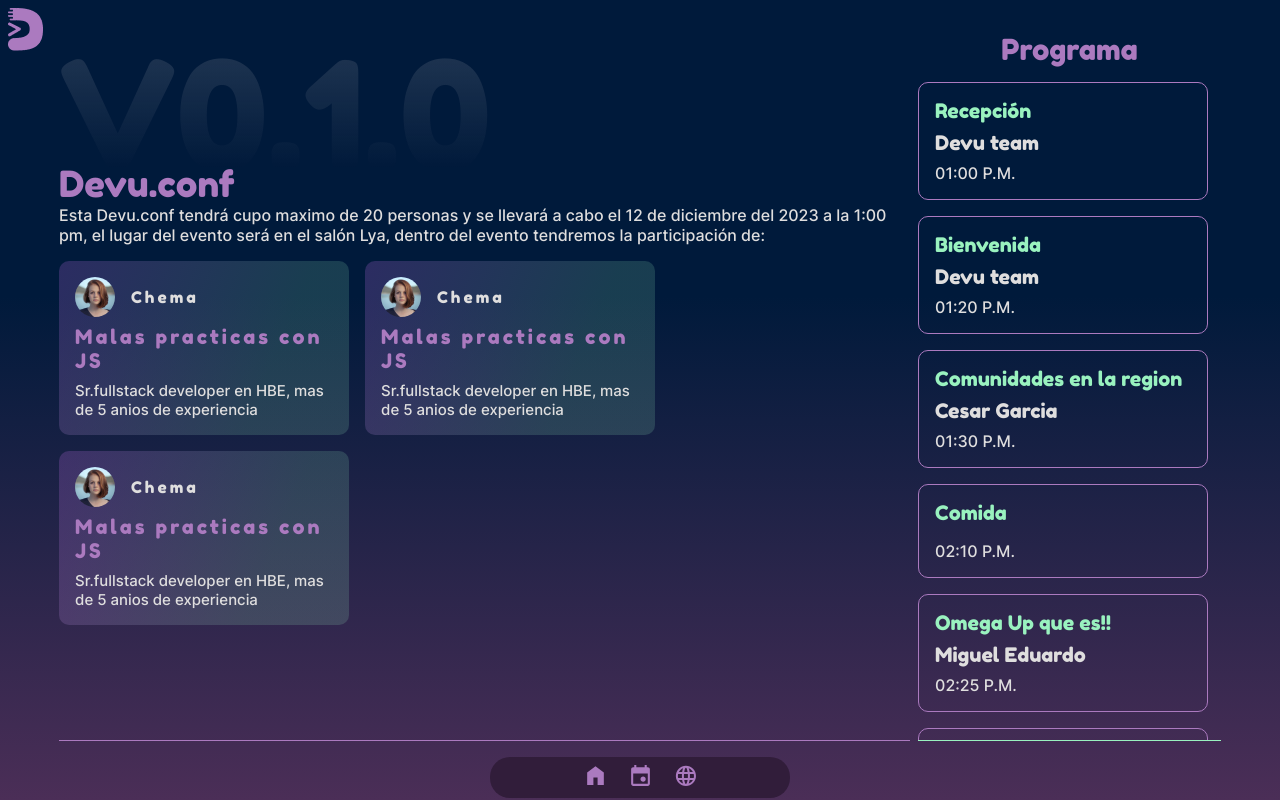
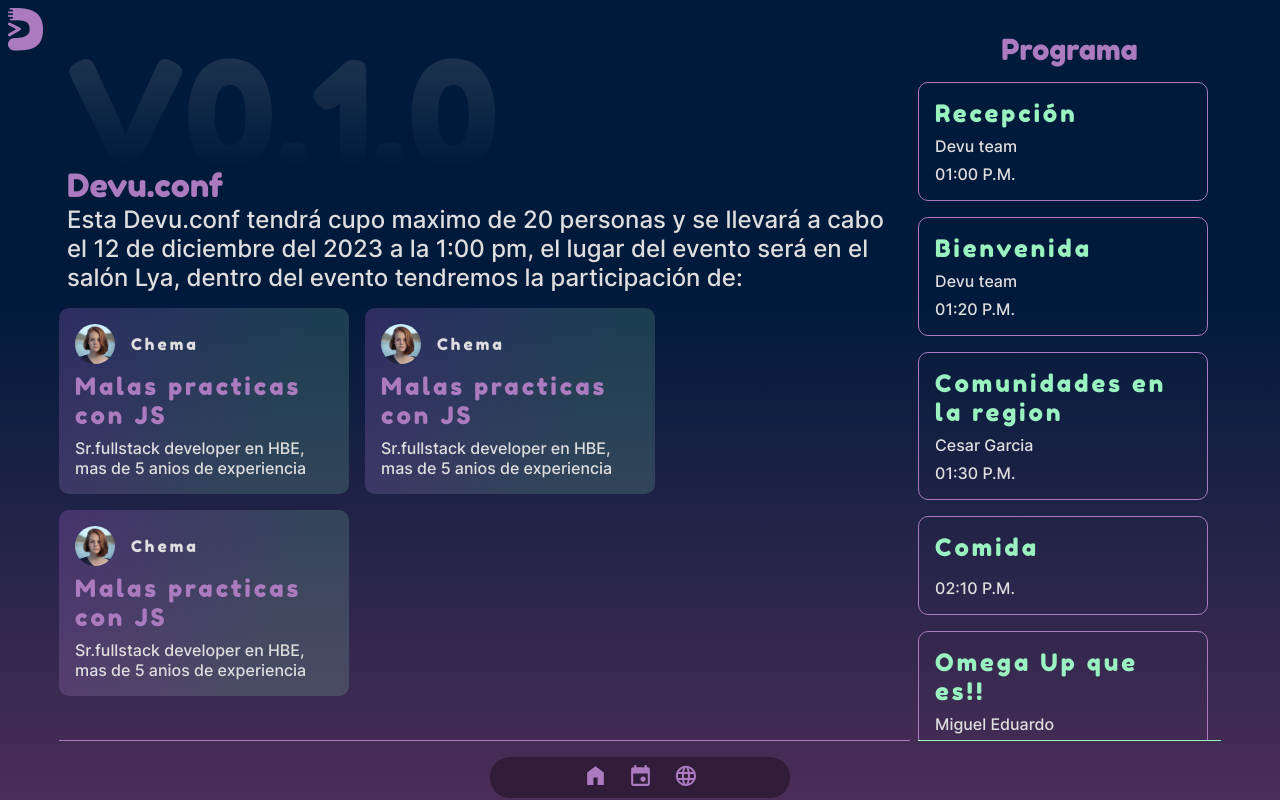
Before and after one commit to DevuCommunity/Devu-conf, a React (Vite) app: page /conf in a window 1280 px wide. Built offline with nearby package versions, Linux system fonts and the light colour scheme.

Commit message:
chenge font size to scale of 8px

```diff
--- a/src/cmponents/Activity/ActivityCard/ActivityCard.css
+++ b/src/cmponents/Activity/ActivityCard/ActivityCard.css
@@ -2,11 +2,12 @@
     width: 100%;
 }
 .activity-conference{
-    font-size: 20px;
+    font-size: 24px;
+    letter-spacing: 3px;
     color: var(--radiactive)
 }
 .activity-speaker{
-    font-size: 20px;
+    font-size: 16px;
 }
 @media screen and (min-width: 768px ) {
     .activity-card{
--- a/src/cmponents/Activity/ActivityCard/ActivityCard.jsx
+++ b/src/cmponents/Activity/ActivityCard/ActivityCard.jsx
@@ -6,7 +6,7 @@ export const ActivityCard = ({ conference, schedule, speaker }) => {
     <div className="activity-card">
       <Card boderColor="purple" withBackground={false}>
         <p className="fredoka activity-conference">{conference}</p>
-        <p className="fredoka activity-speaker">{speaker}</p>
+        <p className="activity-speaker">{speaker}</p>
         <span className="activity-description">{schedule}</span>
       </Card>
     </div>
--- a/src/cmponents/Event/DescriptionEventCard/DescriptionEventCard.css
+++ b/src/cmponents/Event/DescriptionEventCard/DescriptionEventCard.css
@@ -24,7 +24,8 @@
 }
 .desc-title{
     color: var(--purple);
-    font-size: 40px;
+    font-size: 32px;
+    letter-spacing: 3px;
 }
 .desc-text{
     font-size: 24px;
--- a/src/cmponents/Shared/Button/Button.css
+++ b/src/cmponents/Shared/Button/Button.css
@@ -4,12 +4,13 @@
     border-radius: 4px;
     background: none;
     font-size: 20px;
+    letter-spacing: 3px;
     cursor: pointer;
     transition: .5s;
 }
 
 .btn-border-purple{
-    /* border: solid 1px var(--purple); */
+
     color: var(--purple);
 }
 
@@ -20,7 +21,6 @@
 }
 
 .btn-border-radiactive{
-    /* border: solid 1px var(--radiactive); */
     color: var(--radiactive);
 }
 
--- a/src/cmponents/User/UserCard/UserCard.css
+++ b/src/cmponents/User/UserCard/UserCard.css
@@ -3,18 +3,16 @@
 }
 p.conference {
     color: var(--purple);
-    font-size: 20px;
+    font-size: 24px;
     display: flex;
     align-items: center;
-    font-family: 'FredokaOne';
     letter-spacing: 3px;
 }
 
 
 span.description {
     color: var(--gray);
-    font-size: 15px;
-    font-family: 'Inter';
+    font-size: 16px;
 }
 
 @media screen and (min-width: 768px ) {
--- a/src/cmponents/User/UserCard/UserCard.jsx
+++ b/src/cmponents/User/UserCard/UserCard.jsx
@@ -7,7 +7,7 @@ export const UserCard = ({imgUrl, name, conference, description}) => {
        <div className="user-card">
     <Card boderColor="" withBackground="true">
        <UserBadge imgUrl={imgUrl} name={name} />
-        <p className="conference">{conference}</p>
+        <p className="fredoka conference">{conference}</p>
         <span className="description">
             {description}
         </span>
--- a/src/pages/DevuConfPage/DevuConfPage.css
+++ b/src/pages/DevuConfPage/DevuConfPage.css
@@ -12,6 +12,7 @@
 }
 .description-event{
     width: 100%;
+    padding-left: 8px;
 }
 .header{
     position: relative;
@@ -24,11 +25,11 @@
 .sub-title{
     position: absolute;
     bottom: 0px;
-    font-size: 24px;
+    font-size: 32px;
     color: var(--purple);
 }
 .event-description{
-    font-size: 16px;
+    font-size: 24px;
 }
 
 .speakers-panel{
@@ -75,19 +76,12 @@
         width: calc(100% - 305px);
     }
     .description-event{
-        max-height: 235px;
         margin-bottom: 8px;
     }
     .title{
         font-size: 150px;
     }
-    .sub-title{
-        font-size: 36px;
-        color: var(--purple);
-    }
-    .event-description{
-        font-size: 16px;
-    }
+
     .speakers-panel{
         max-height: calc(100% - 243px);
         overflow-y: auto;
--- a/src/pages/DevuEventsPage/DevuEventsPage.jsx
+++ b/src/pages/DevuEventsPage/DevuEventsPage.jsx
@@ -1,28 +1,31 @@
 import { motion } from "framer-motion";
-import { useNavigate } from "react-router-dom";
+import { Link } from "react-router-dom";
 import { DescriptionEventCard } from "../../cmponents/Event/DescriptionEventCard/DescriptionEventCard";
 import { Button } from "../../cmponents/Shared";
 import "./DevuEventsPage.css";
 
 export const DevuEventsPage = () => {
-    const navigate = useNavigate();
-
-    const handleClickDesc = () => {
-        navigate("/conf");
-    }
   return (
     <motion.div
       id="EventsPage__container"
-      initial={{ opacity: 0}}
+      initial={{ opacity: 0 }}
       animate={{ opacity: 1 }}
     >
       <div id="EventsPage__group-wrapper">
-        <DescriptionEventCard imgUrl={"/assets/networking.png"} title={"Devu.conf"} description={'Es un evento de la comunidad y para la comunidad, que reúne a los mejores developers de la región de Orizaba Veracruz para compartir su conocimiento mediante charlas y talleres. con el objetivo de motivar y ayudar las nuevas generaciones de developers.'}>
-        <Button borderColor="purple" handleClick={handleClickDesc}>
-                Proximo Devu.conf
-              </Button>
+        <DescriptionEventCard
+          imgUrl={"/assets/networking.png"}
+          title={"Devu.conf"}
+          description={
+            "Es un evento de la comunidad y para la comunidad, que reúne a los mejores developers de la región de Orizaba Veracruz para compartir su conocimiento mediante charlas y talleres. con el objetivo de motivar y ayudar las nuevas generaciones de developers."
+          }
+        >
+          <Link to="/conf">
+            <Button variant="bordered" borderColor="purple">
+              Proximo Devu.conf
+            </Button>
+          </Link>
         </DescriptionEventCard>
       </div>
     </motion.div>
-  )
-}
+  );
+};
--- a/src/pages/DevuNetworkPage/DevuNetworkPage.css
+++ b/src/pages/DevuNetworkPage/DevuNetworkPage.css
@@ -9,6 +9,7 @@
 }
 .title-network{
     font-size: 24px;
+    letter-spacing: 3px;
     color: var(--radiactive);
 }
 .content-network{
```
